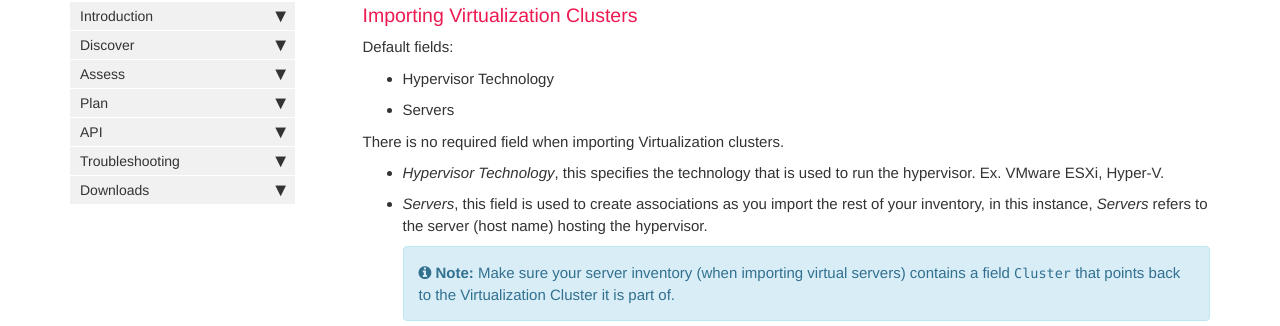
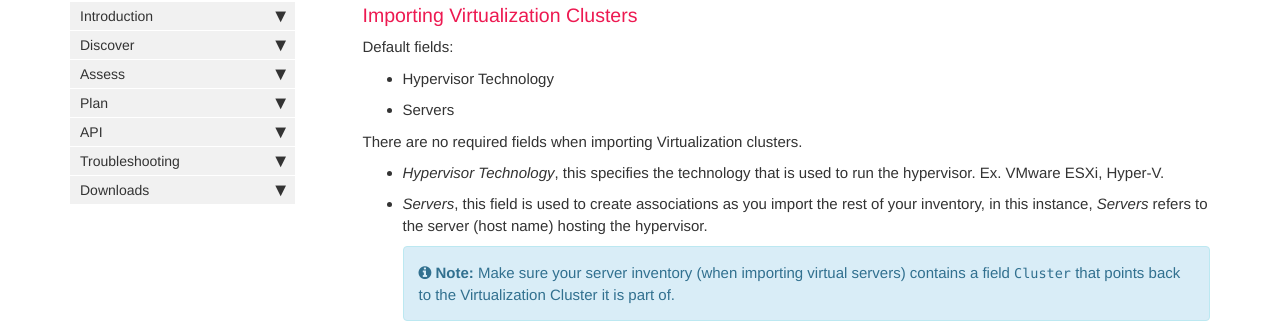
Before and after one commit to tidalmigrations/tidalmigrations.github.io, a Jekyll site: the page built from pages/user guides/importing_to_excel.md, in a window 1280 px wide and 900 px high, scrolled down 1962 px. Shown: the part 127-453 px from the top of the window. Built offline with Jekyll 4.4.1, drawn with Linux system fonts in a browser that asks for light colours; nearby versions of some CDN libraries; comment, search, counter and statistics services are not loaded.

Commit message:
Update pages/user guides/importing_to_excel.md
Co-authored-by: Philip Rees <philrees@gmail.com>

```diff
--- a/pages/user guides/importing_to_excel.md
+++ b/pages/user guides/importing_to_excel.md
@@ -64,7 +64,7 @@ Default fields:
 - Hypervisor Technology
 - Servers
 
-There is no required field when importing Virtualization clusters.
+There are no required fields when importing Virtualization clusters.
 
 * _Hypervisor Technology_, this specifies the technology that is used to run the hypervisor. Ex. VMware ESXi, Hyper-V.
 
```
